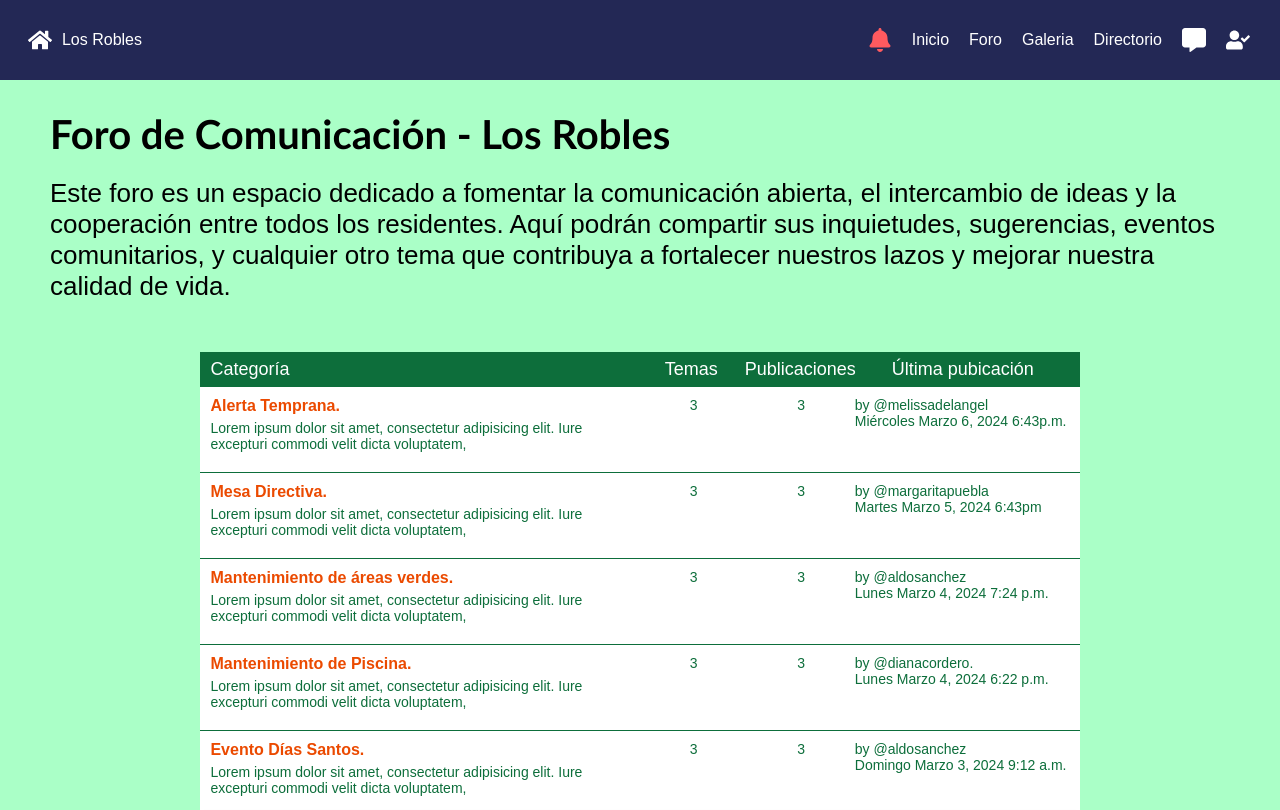
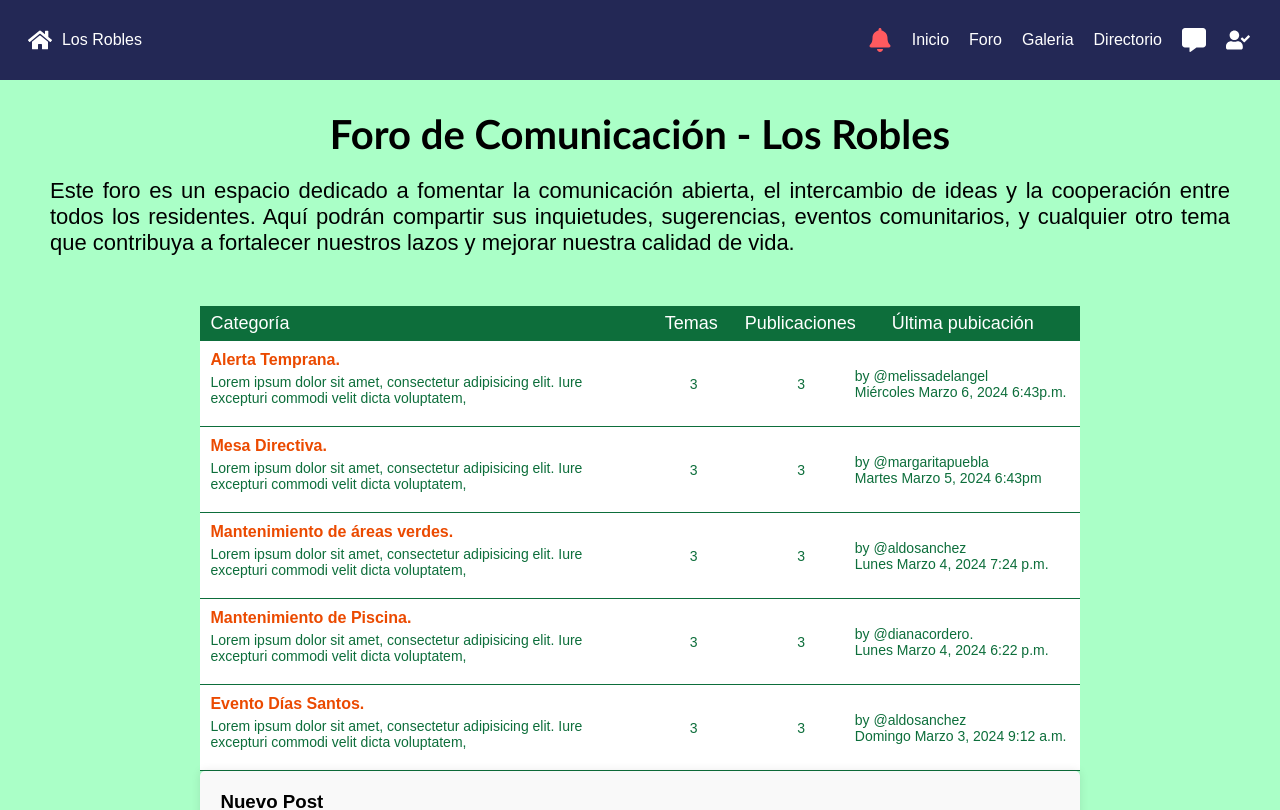
Before and after one commit to Diana2x/VecinoConecta, a React (Vite) app: page /foro in a window 1280 px wide. Shown: the top 810 px of the page. Built offline with nearby package versions, Linux system fonts and the light colour scheme.

Commit message:
Haciendo responsive el componente Foro

```diff
--- a/src/components/Foro/Foro.css
+++ b/src/components/Foro/Foro.css
@@ -18,16 +18,24 @@
 }
 
 .jumbotron h1 {
-    font-size: 40px;
+    font-size: 30px;
     font-weight: bold;
     font-family: 'Gill Sans', 'Gill Sans MT', Calibri, 'Trebuchet MS', sans-serif;
+    text-align: center;
+
 }
-
+@media (min-width: 768px)
+{
+    .jumbotron h1 {
+        font-size: 40px;
+    }
+}
 .jumbotron h2 {
     margin-top: 20px;
-    font-size: 26px;
+    font-size: 22px;
 
     font-weight: lighter;
+    text-align: justify;
 }
 
 .topic-title {
@@ -67,6 +75,7 @@
     font-size: 14px;
     color: var(--verdeOscuro);
     border-bottom: 1px solid var(--verdeOscuro);
+    align-items: center;
 }
 
 .tc-description {
@@ -78,6 +87,13 @@
     font-size: 16px;
     margin-bottom: 5px;
     font-weight: bold;
+    text-align: center;
+}
+@media (min-width: 768px)
+{
+    .d-title {
+    text-align: left;
+}
 }
 
 .d-description {
@@ -86,6 +102,7 @@
 
 .mobile-info {
     display: none;
+    text-align: center;
 }
 
 .tc-topic {
@@ -179,7 +196,7 @@
         display: flex;
         flex-flow: row;
         justify-content: flex-end;
-        text-align: right;
+
     }
 
     .mi-topics,
```
